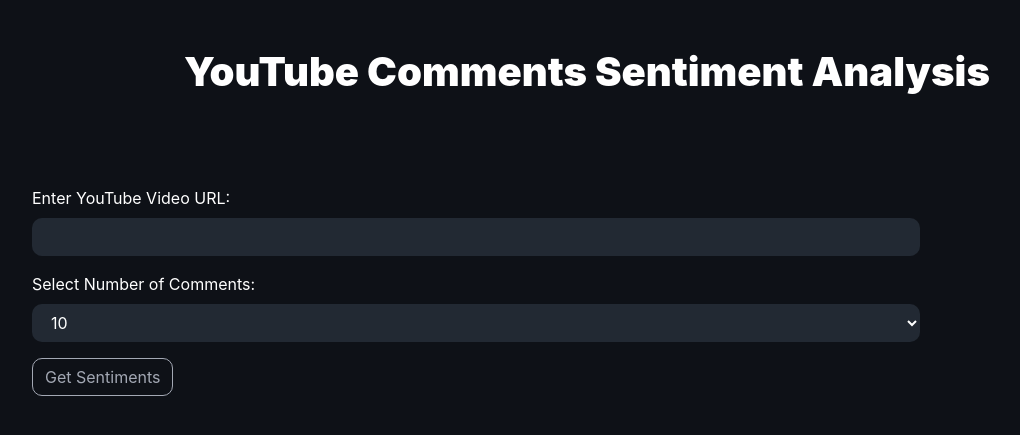
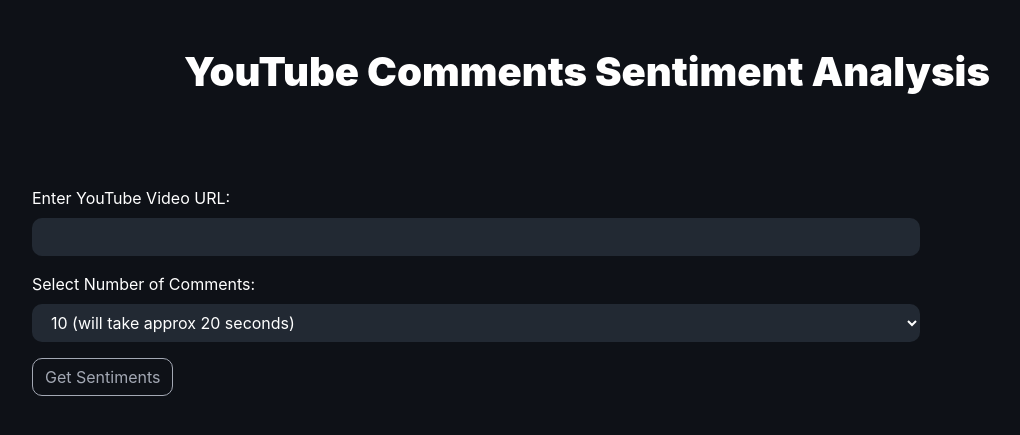
Before and after one commit to TarunSingh2002/Youtube-Comments-Sentiment-Analysis, a Flask app: page / in a window 1280 px wide. Shown: the top 435 px of the page, without its empty margins (53-1073 px from the left). Run offline with Flask 3, Linux system fonts and the light colour scheme; parts of the project's set-up code (start-up, migrations or seed data) failed here and were passed over; some libraries are stand-ins or nearby versions.

Commit message:
4.5 design update

```diff
--- a/templates/index.html
+++ b/templates/index.html
@@ -96,7 +96,7 @@
                 <label for="comment_count">Select Number of Comments:</label>
                 <select id="comment_count" name="comment_count" class="form-control">
                     {% for count in [10, 20, 30, 40, 50, 60, 70, 80, 90, 100, 125, 150, 175, 200, 250] %}
-                    <option value="{{ count }}">{{ count }}</option>
+                    <option value="{{ count }}">{{ count }}  (will take approx {{ count * 2 }} seconds)</option>
                     {% endfor %}
                 </select>
             </div>
```
